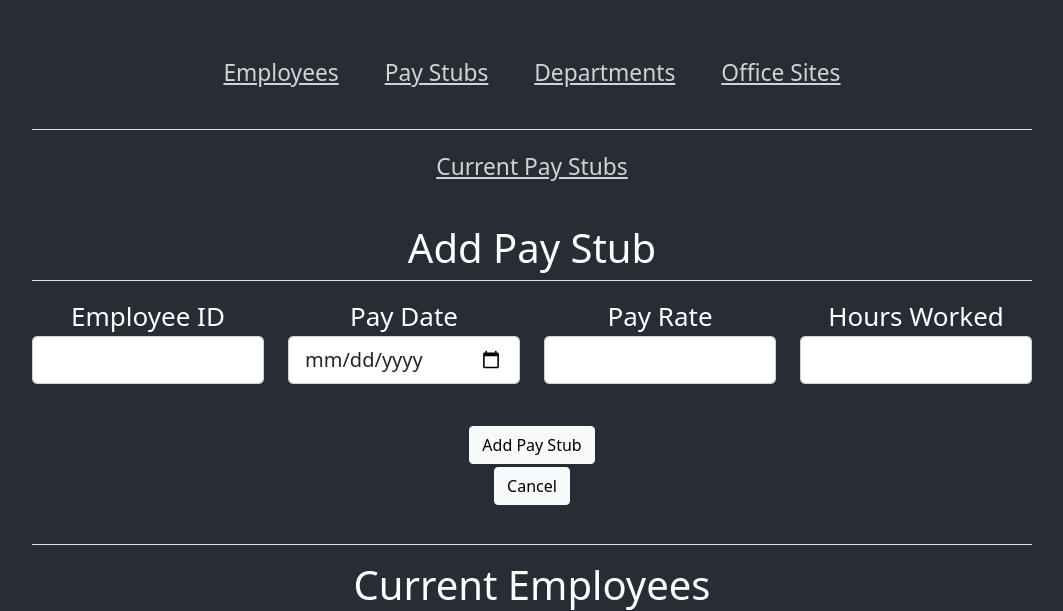
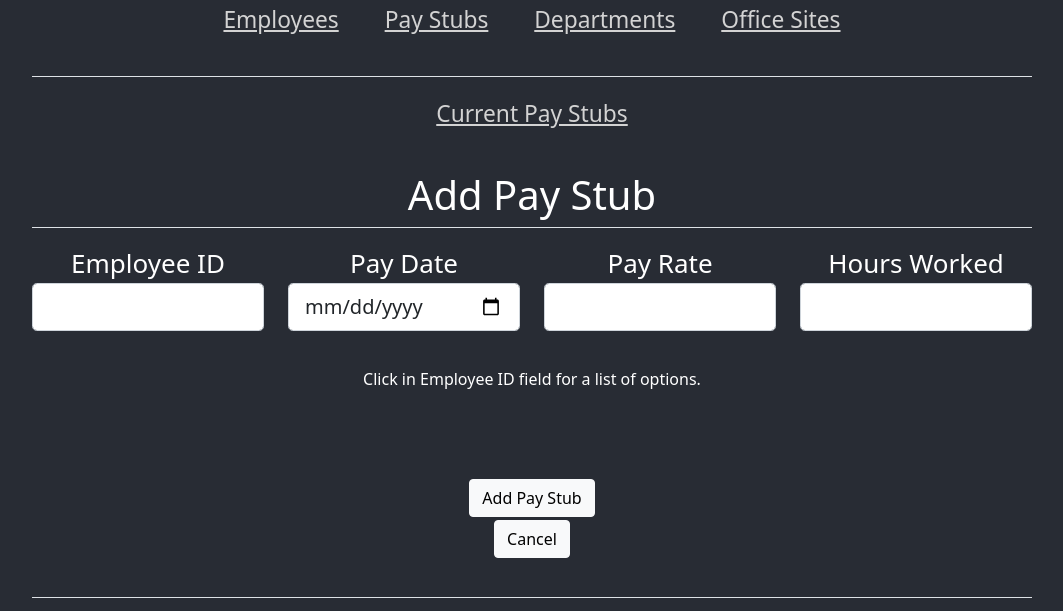
Before and after one commit to SamuelHaupt/projects, a Flask app: page /addpaystub in a window 1280 px wide. Shown: the top 611 px of the page, without its empty margins (108-1171 px from the left). Run offline with Flask 2, Linux system fonts and the light colour scheme; data that the repository does not hold is empty; some libraries are stand-ins or nearby versions.

Commit message:
select employeeID in add PayStub

```diff
--- a/app.py
+++ b/app.py
@@ -6,7 +6,7 @@ from MySQLdb import cursors
 # https://docs.python.org/3/library/configparser.html
 
 
-from forms import SearchEmployeesForm, AddEmployeeForm, AddPayStubForm, UpdateEmployeeForm, AddDepartmentForm, AddOfficeSiteForm, update_form_choices
+from forms import SearchEmployeesForm, AddEmployeeForm, AddPayStubForm, UpdateEmployeeForm, AddDepartmentForm, AddOfficeSiteForm, update_form_choices, update_form_choices2
 import database.controller as db
 
 app = Flask(__name__)
@@ -103,6 +103,7 @@ def employees():
 @app.route('/addemployee', methods=['GET', 'POST'])
 def addemployee():
     form = AddEmployeeForm()
+    # dynamically display department IDs and officeSite IDs in select menu
     update_form_choices(db, db_connection, form)
 
     if form.validate_on_submit():
@@ -130,6 +131,7 @@ def addemployee():
 @app.route('/employees/update/<employeeID>', methods=['GET', 'POST'])
 def updateEmployee(employeeID):
     form = UpdateEmployeeForm()
+    # dynamically display department IDs and officeSite IDs in select menu
     update_form_choices(db, db_connection, form)
 
     # when user first lands on update page display selected Employee's info in update fields
@@ -219,6 +221,9 @@ def paystubs():
 @app.route('/addpaystub', methods=['GET', 'POST'])
 def addpaystub():
     form = AddPayStubForm()
+    # dynamically display employee IDs in select menu
+    update_form_choices2(db, db_connection, form)
+
     query = 'SELECT * FROM Employees;'
     cursor = db.execute_query(db_connection=db_connection, query=query)
     employees = cursor.fetchall()
--- a/forms.py
+++ b/forms.py
@@ -22,18 +22,18 @@ class AddEmployeeForm(FlaskForm):
     lastName = StringField('Last Name', validators=[DataRequired(), Length(min=2, max=25)])
     firstName = StringField('First Name', validators=[DataRequired(), Length(min=2, max=25)])
     departmentID = SelectField('Depart ID', choices=list(), validators= [InputRequired()])
-    officeID = SelectField('Office ID', choices=list(), validators=[InputRequired(), NumberRange(min=0, max=99999)])
+    officeID = SelectField('Office ID', choices=list(), validators=[InputRequired()])
     submit = SubmitField('Add Employee')
 
 class UpdateEmployeeForm(FlaskForm):
     lastName = StringField('Last Name', validators=[DataRequired(), Length(min=2, max=25)])
     firstName = StringField('First Name', validators=[DataRequired(), Length(min=2, max=25)])
     departmentID = SelectField('Depart ID', coerce=int, choices=list(), validators= [InputRequired()])
-    officeID = SelectField('Office ID', coerce=int, choices=list(), validators=[InputRequired(), NumberRange(min=0, max=99999)])
+    officeID = SelectField('Office ID', coerce=int, choices=list(), validators=[InputRequired()])
     submit = SubmitField('Update Employee')
 
 class AddPayStubForm(FlaskForm):
-    employeeID = SelectField('Employee ID', coerce=int, validators=[InputRequired()])
+    employeeID = SelectField('Employee ID', coerce=int, choices=list(), validators=[InputRequired()])
     payDate = DateField('Pay Date', validators=[DataRequired(), Length(min=2, max=20)])
     payRate = DecimalField('Pay Rate', validators=[DataRequired(), NumberRange(min=0, max=99999)])
     hoursWorked = DecimalField('Hours Worked', validators=[DataRequired(), NumberRange(min=0, max=99999)])
@@ -49,7 +49,6 @@ class AddOfficeSiteForm(FlaskForm):
 
 
 def update_form_choices(db, db_connection, form):
-
     query = '''SELECT officeSiteID, address FROM OfficeSites;'''
     cursor = db.execute_query(db_connection=db_connection, query=query)
     officeSitesList = [(officeSite['officeSiteID'], officeSite['address']) for officeSite in cursor.fetchall()]
@@ -61,3 +60,11 @@ def update_form_choices(db, db_connection, form):
 
     form.officeID.choices = officeSitesList
     form.departmentID.choices = departmentsList
+
+
+def update_form_choices2(db, db_connection, form):
+    query = '''SELECT employeeID FROM Employees;'''
+    cursor = db.execute_query(db_connection=db_connection, query=query)
+    employeesList = [(employee['employeeID'], employee['employeeID']) for employee in cursor.fetchall()]
+
+    form.employeeID.choices = employeesList
--- a/templates/addpaystub.html
+++ b/templates/addpaystub.html
@@ -78,6 +78,11 @@
                     </div>
                 </div>
             </fieldset>
+
+            <br />
+            <h6>Click in Employee ID field for a list of options.</h6>
+            <br />
+
             <br />
             <div class='col'>
                 {{ form.submit(class='btn btn-light') }}
```
